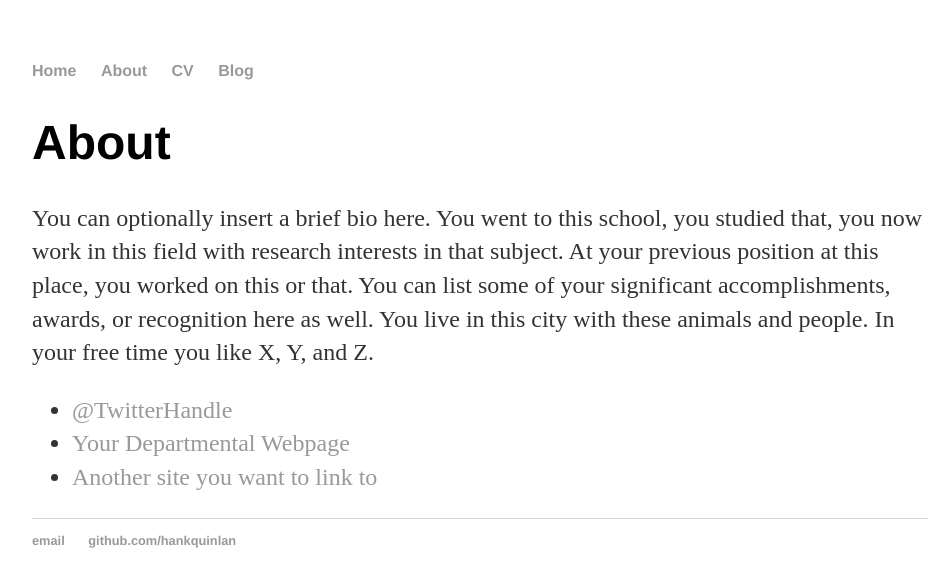
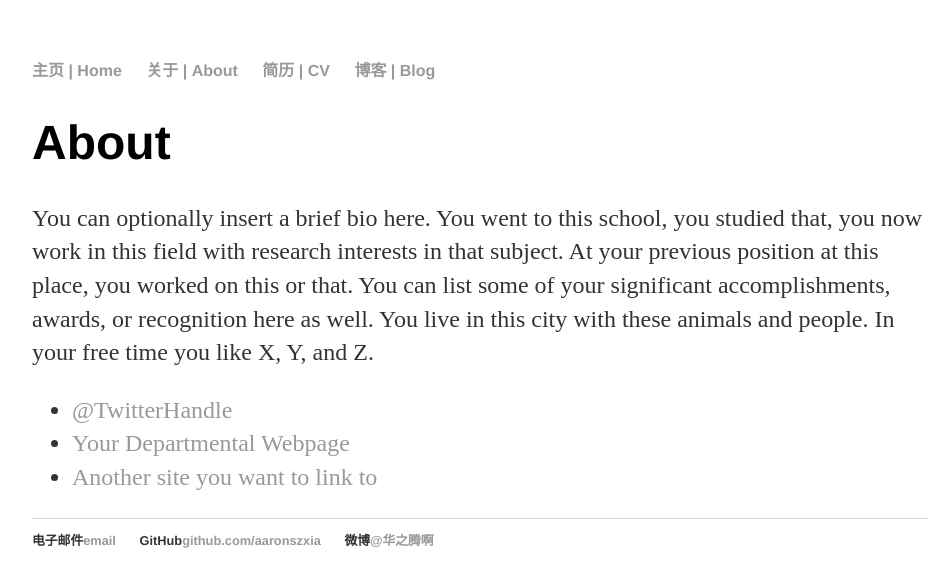
Before and after one commit to AaronszXia/AaronszXia.github.io, a Jekyll site: the page built from about/index.html, in a window 1280 px wide. Shown: the top 587 px of the page, without its empty margins (160-1112 px from the left). Built offline with Jekyll 4.4.1, drawn with Linux system fonts in a browser that asks for light colours.

Commit message:
修改一些东西，备份一些东西

```diff
--- a/_layouts/default.html
+++ b/_layouts/default.html
@@ -12,10 +12,11 @@
 <body>
   <nav>
     <ul>
-      <li><a href="/">Home</a></li>
-      <li><a href="/about">About</a></li>
-      <li><a href="/cv">CV</a></li>
-      <li><a href="/blog">Blog</a></li>
+      <!-- <li><a href="/">Home</a></li> -->
+      <li><a href="/">主页 | Home</a></li>
+      <li><a href="/about">关于 | About</a></li>
+      <li><a href="/cv">简历 | CV</a></li>
+      <li><a href="/blog">博客 | Blog</a></li>
     </ul>
   </nav>
   <div class="container">
@@ -26,8 +27,11 @@
 
   <footer>
     <ul>
-      <li><a href="mailto:hankquinlanhub@gmail.com">email</a></li>
-      <li><a href="https://github.com/hankquinlan">github.com/hankquinlan</a></li>
+      <!-- <li><a href="mailto:hankquinlanhub@gmail.com">email</a></li> -->
+      <li>电子邮件<a href="mailto:aaronszxia@qq.com">email</a></li>
+      <!-- <li><a href="https://github.com/hankquinlan">github.com/hankquinlan</a></li> -->
+      <li>GitHub<a href="https://github.com/aaronszxia">github.com/aaronszxia</a></li>
+      <li>微博<a href="https://weibo.com/u/2185032634/">@华之腾啊</a></li>
     </ul>
   </footer>
 </body>
--- a/about/index.html
+++ b/about/index.html
@@ -1,6 +1,7 @@
 ---
 layout: default
-title: About Hank Quinlan
+<!-- title: About Hank Quinlan -->
+title: About Aaronsz Xia
 ---
 
 <!-- <div class="about">
--- a/blog/index.html
+++ b/blog/index.html
@@ -1,6 +1,7 @@
 ---
 layout: default
-title: Hank Quinlan's Blog
+<!-- title: Hank Quinlan's Blog -->
+title: Aaronsz Xia's Blog
 ---
 
 <h1>{{ page.title }}</h1>
--- a/cv/index.html
+++ b/cv/index.html
@@ -36,8 +35,7 @@ title: CV of Aaronsz Xia
 
 	<h2>Select Publications</h2>
 
-	<p><strong>Last Name, F.</strong> (204). Title of a Chapter You Wrote for a Book. In I.M Editor (Ed.), <em>The Book I
-			Contributed To</em> (pp. 97-108). City, ST: Publisher Name. Chapter available at: <a href="#">http://permalink</a>.
+	<p><strong>Last Name, F.</strong> (204). Title of a Chapter You Wrote for a Book. In I.M Editor (Ed.), <em>The Book I Contributed To</em> (pp. 97-108). City, ST: Publisher Name. Chapter available at: <a href="#">http://permalink</a>.
 
 
 </div>
```
Also changed, not shown: other parts of cv/index.html (+1 -2 lines), README.md, README_backup.md (added).
